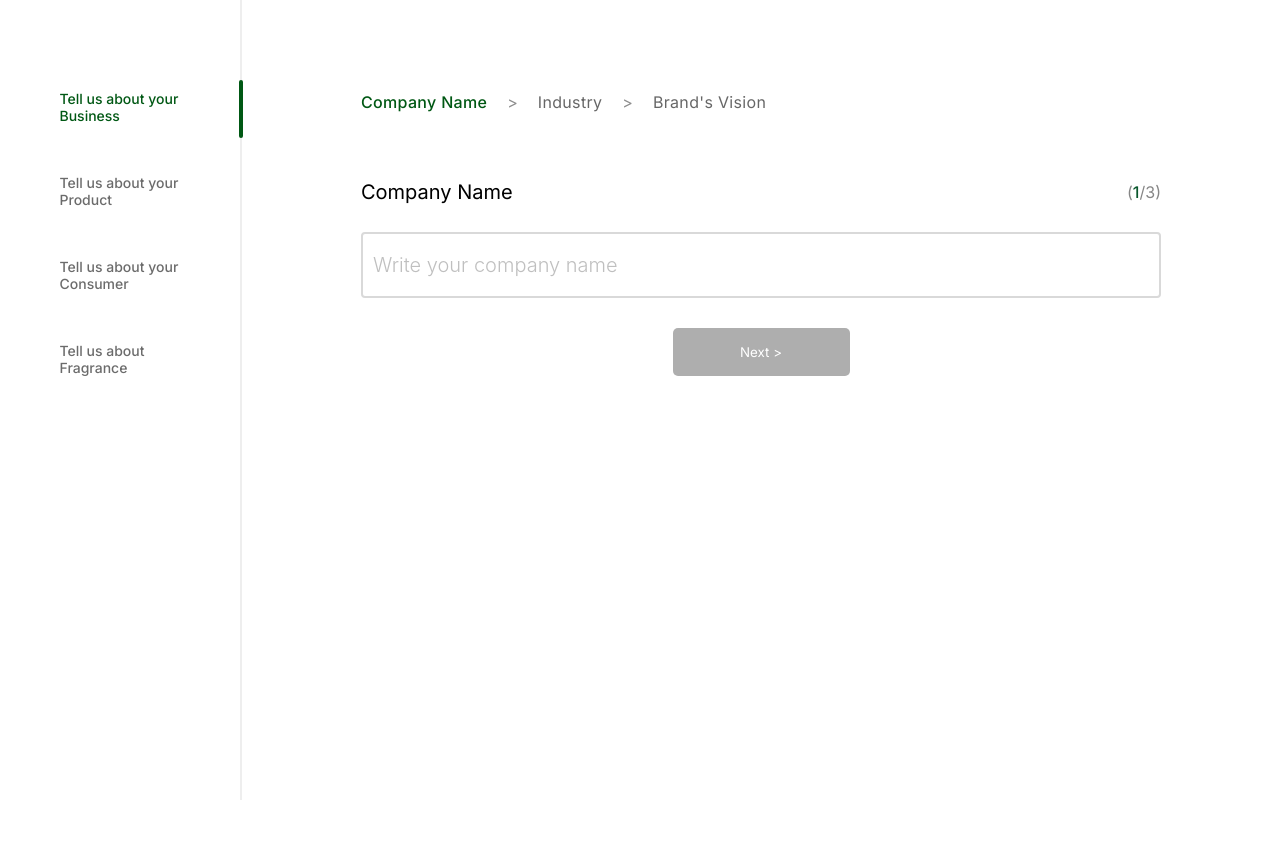
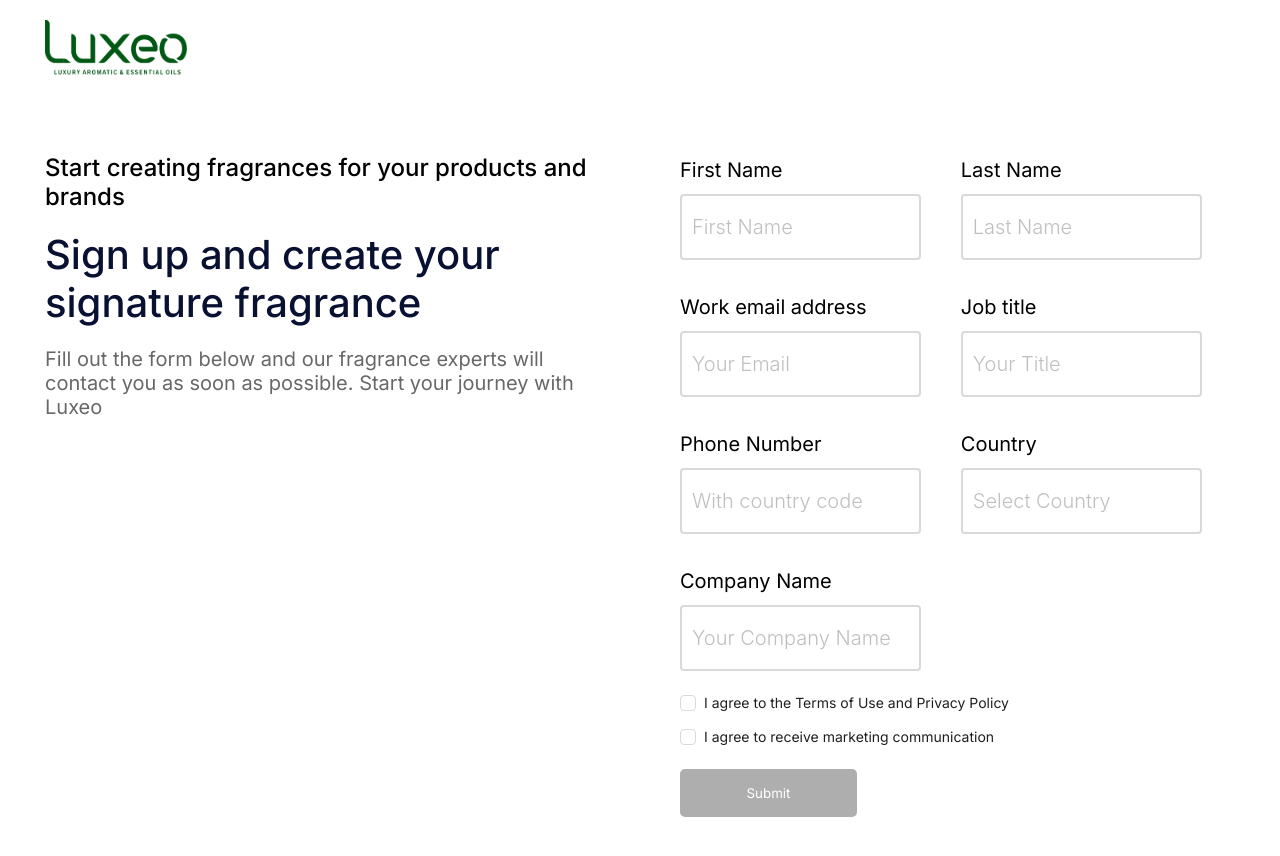
Before and after one commit to cpyadav/scentica-frontend, a React (Create React App) app: page /signup in a window 1280 px wide. Shown: the top 856 px of the page. Before the commit the page ends 800 px from the top, so only its background shows below. Built offline with nearby package versions, Linux system fonts and the light colour scheme; no server answers.

Commit message:
signup page added

```diff
--- a/src/App.css
+++ b/src/App.css
@@ -512,7 +512,7 @@ button:disabled {
   width: 100%;
   float: left;
   box-sizing: border-box;
-  margin: 30px 0;
+  margin: 0;
 }
 
 /* For devices larger than 400px */
@@ -1139,6 +1139,7 @@ there.
 
 .field-header {
   margin: 25px 0;
+  margin-bottom: 10px;
 }
 
 .bread-crumb li {
@@ -1175,19 +1176,21 @@ there.
 }
 
 .ant-input:hover {
-  border-color: var(--color-lightgreen)!important;
+  border-color: var(--color-lightgreen) !important;
 }
 
 .ant-slider .ant-slider-track {
-  background-color: var(--color-darkgreen)!important;
+  background-color: var(--color-darkgreen) !important;
 }
 
 .ant-slider .ant-slider-handle::after {
   box-shadow: 0 0 0 2px var(--color-darkgreen);
 }
 
-.ant-slider .ant-slider-handle:hover::after, .ant-slider .ant-slider-handle:active::after, .ant-slider .ant-slider-handle:focus::after {
-  box-shadow: 0 0 0 4px var(--color-darkgreen)!important;
+.ant-slider .ant-slider-handle:hover::after,
+.ant-slider .ant-slider-handle:active::after,
+.ant-slider .ant-slider-handle:focus::after {
+  box-shadow: 0 0 0 4px var(--color-darkgreen) !important;
 }
 
 .ant-slider:hover .ant-slider-handle::after {
@@ -1208,7 +1211,7 @@ there.
   line-height: 73px;
   letter-spacing: 0em;
   text-align: center;
-  color: #000000;
+  color: var(--color-black);
 }
 
 .thank-you p {
@@ -1217,5 +1220,80 @@ there.
   line-height: 23px;
   letter-spacing: 0em;
   text-align: center;
-  color: #000000;
+  color: var(--color-black);
 }
+
+
+/* Signup */
+.grid-container {
+  display: flex;
+  flex-wrap: wrap;
+  padding-bottom: 50px;
+}
+
+.grid-item {
+  box-sizing: border-box;
+  /* border: 1px solid #ccc; */
+  padding: 20px;
+  width: 50%;
+}
+
+.header {
+  width: 100%;
+  padding-left: 45px;
+}
+
+.left-panel {
+  padding: 50px 45px
+}
+
+.right-panel {
+  padding-right: 35px;
+  display: flex;
+  flex-wrap: wrap;
+}
+
+
+.flex-item {
+  width: 48%;
+  margin-bottom: 0px;
+  box-sizing: border-box;
+  /* border: 1px solid #ccc; */
+  padding: 10px 20px;
+  padding-bottom: 0;
+}
+
+h2 {
+  font-family: Inter;
+  font-size: 24px;
+  font-weight: 500;
+  line-height: 29px;
+  letter-spacing: 0px;
+  text-align: left;
+  color: var(--color-black);
+}
+
+h1 {
+  font-family: Inter;
+  font-size: 40px;
+  font-weight: 500;
+  line-height: 48px;
+  letter-spacing: 0px;
+  text-align: left;
+  color: #091133;
+}
+
+h3 {
+  font-family: Inter;
+  font-size: 20px;
+  font-weight: 400;
+  line-height: 24px;
+  letter-spacing: 0px;
+  text-align: left;
+  color: #686868;
+}
+
+.logo {
+  width: 142px;
+  height: 56px;
+}
--- a/src/App.js
+++ b/src/App.js
@@ -9,6 +9,7 @@ import ThankYou from './component/ThankYou';
 import useApi from './component/Utilities/service';
 import { BASE_URL } from './component/Utilities/constant';
 import Loader from './component/Common/Loader';
+import SignUp from './component/SignUp';
 
 const LEFT_PANEL = [{
   key: 0,
@@ -31,6 +32,7 @@ const App = () => {
   const [signalIfValid, setSignalIfValid] = useState(false);
   const [disable, setDisable] = useState(false);
   const [leftPanel, setLeftPanel] = useState(LEFT_PANEL);
+  const [signUpPayload, setSignUpPayload] = useState({});
 
   useEffect(() => {
     if (activePanel === 4) {
@@ -76,20 +78,21 @@ const App = () => {
   }
 
   return (
-    <div className={`client-briefing-210 ${disable ? 'disabled' : ''}`}>
-      {loading && <Loader />}
-      <div className='client-briefing-210-child'>
-        <div className='client-briefing-210-gchild'>
-          {data && data.success ? <ThankYou /> : showStepsBasedOnPanel()}
-          {!disable && <div className='text-center'>
-            <button disabled={!signalIfValid} onClick={() => {
-              if (signalIfValid) setActiveStep(activeStep + 1)
-            }}>{'Next >'}</button>
-          </div>}
-        </div>
-      </div>
-      <SidePanel leftPanel={leftPanel} activePanel={activePanel} setActivePanel={setActivePanel} activeStep={activeStep} setActiveStep={setActiveStep} />
-    </div>
+    <SignUp payload={signUpPayload} setPayload={setSignUpPayload} setSignalIfValid={setSignalIfValid} />
+    // <div className={`client-briefing-210 ${disable ? 'disabled' : ''}`}>
+    //   {loading && <Loader />}
+    //   <div className='client-briefing-210-child'>
+    //     <div className='client-briefing-210-gchild'>
+    //       {data && data.success ? <ThankYou /> : showStepsBasedOnPanel()}
+    //       {!disable && <div className='text-center'>
+    //         <button disabled={!signalIfValid} onClick={() => {
+    //           if (signalIfValid) setActiveStep(activeStep + 1)
+    //         }}>{'Next >'}</button>
+    //       </div>}
+    //     </div>
+    //   </div>
+    //   <SidePanel leftPanel={leftPanel} activePanel={activePanel} setActivePanel={setActivePanel} activeStep={activeStep} setActiveStep={setActiveStep} />
+    // </div>
   )
 }
 
--- /dev/null
+++ b/src/component/Common/Checkbox.js
@@ -0,0 +1,34 @@
+import React, {  useEffect } from 'react';
+import { Checkbox } from 'antd';
+
+export default ({ setSignalIfValid, disabled, label, pField, payload, setPayload}) => {
+    const signalParent = (isValid) => {
+        setSignalIfValid(isValid)
+    }
+
+    useEffect(() => {
+        if (payload[pField]) {
+            signalParent(true)
+        }
+        else {
+            signalParent(false)
+        }
+    }, [payload[pField]])
+
+    const updatePayload = (val) => {
+        setPayload({
+            ...payload,
+            [pField]: val
+        })
+    }
+
+    return (
+        <div className='columns' style={{ position: 'relative' }}>
+            <Checkbox
+                checked={payload[pField]}
+                disabled={disabled}
+                onChange={e => updatePayload(e.target.checked)}>
+                {label}
+            </Checkbox>
+        </div>)
+}
--- /dev/null
+++ b/src/component/SignUp.js
@@ -0,0 +1,54 @@
+import React, { useEffect, useState } from 'react';
+// import './App.css';
+import Text from './Common/Text';
+import Logo from '../images/MicrosoftTeams-image (3).png'
+import Checkbox from './Common/Checkbox';
+
+const SignUp = (props) => {
+    return (
+        <div className='grid-container'>
+            <div className='header grid-item'>
+                <img className='logo' src={Logo} />
+            </div>
+            <div className='left-panel grid-item'>
+                <h2>Start creating fragrances for your products and brands</h2>
+                <h1>Sign up and create your signature fragrance</h1>
+                <h3>Fill out the form below and our fragrance experts will contact you as soon as possible. Start your journey with  Luxeo</h3>
+            </div>
+            <div className='right-panel grid-item'>
+                <div className='flex-item'>
+                    <Text {...props} pField='name' title='Name' label='First Name' placeholder='First Name' />
+                </div>
+                <div className='flex-item'>
+                    <Text {...props} pField='name' title='Name' label='Last Name' placeholder='Last Name' />
+                </div>
+                <div className='flex-item'>
+                    <Text {...props} pField='name' title='Name' label='Work email address' placeholder='Your Email' />
+                </div>
+                <div className='flex-item'>
+                    <Text {...props} pField='name' title='Name' label='Job title' placeholder='Your Title' />
+                </div>
+                <div className='flex-item'>
+                    <Text {...props} pField='name' title='Name' label='Phone Number' placeholder='With country code' />
+                </div>
+                <div className='flex-item'>
+                    <Text {...props} pField='name' title='Name' label='Country' placeholder='Select Country' />
+                </div>
+                <div className='flex-item'>
+                    <Text {...props} pField='name' title='Name' label='Company Name' placeholder='Your Company Name' />
+                </div>
+                <div className='flex-item' style={{ width: '100%', paddingTop: '20px' }}>
+                    <Checkbox {...props} pField='terms' label='I agree to the Terms of Use and Privacy Policy' />
+                </div>
+                <div className='flex-item' style={{ width: '100%' }}>
+                    <Checkbox {...props} pField='marketing' label='I agree to receive marketing communication' />
+                </div>
+                {<div className='flex-item' style={{ width: '100%', paddingTop: '20px' }}>
+                    <button disabled={!props.signalIfValid} onClick={() => {}}>{'Submit'}</button>
+                </div>}
+            </div>
+        </div>
+    )
+}
+
+export default SignUp
--- a/src/component/Utilities/validation.js
+++ b/src/component/Utilities/validation.js
@@ -1,3 +1,7 @@
 export const hasNullOrUndefinedOrEmpty = (array) => array.some(value => {
     return value === undefined || value === null || value === '';
   });
+
+export const email = value =>
+  value && !/^[A-Z0-9._%+-]+@[A-Z0-9.-]+\.[A-Z]{2,4}$/i.test(value)
+      ? 'Invalid email address' : undefined
```
Also changed, not shown: src/images/MicrosoftTeams-image (3).png (added).
